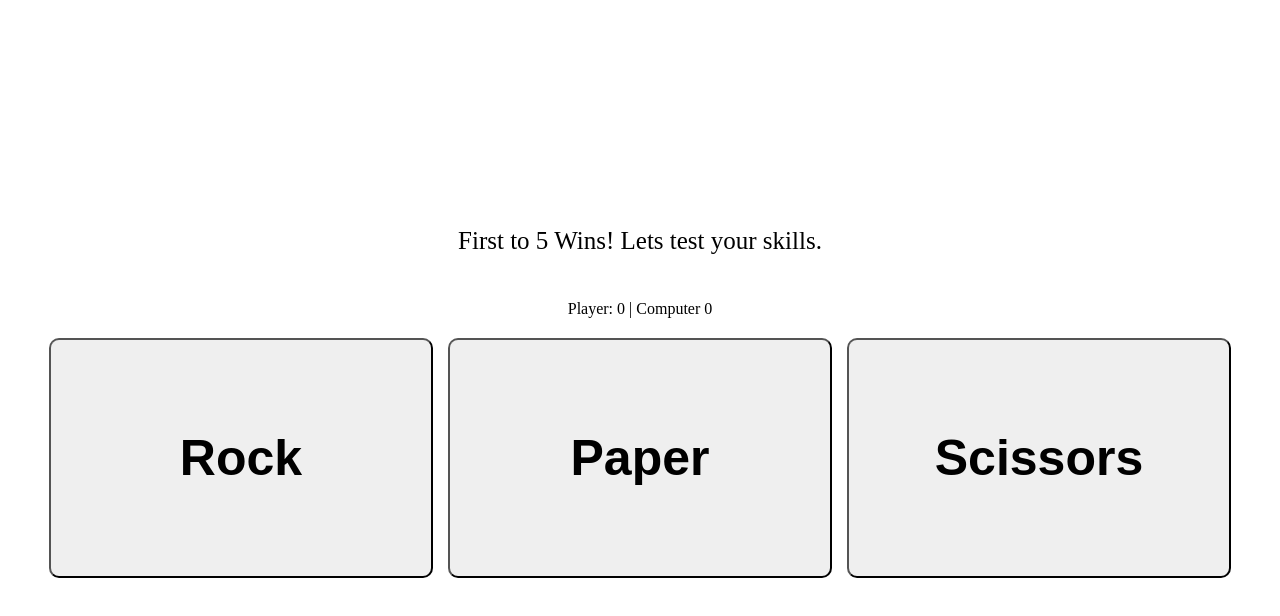
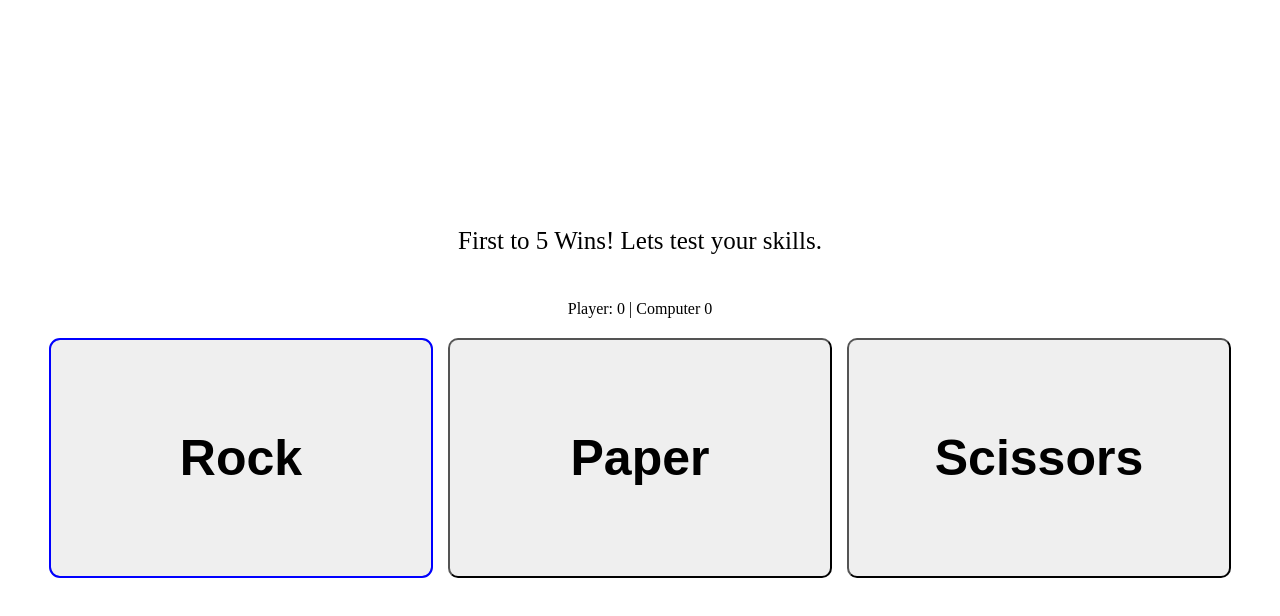
Before and after one commit to TheAstroProject/rock-paper-scissors, a plain HTML site: page index.html in a window 1280 px wide. Both pictures are taken after a click on the button "Rock". Drawn offline with Linux system fonts and the light colour scheme.

Commit message:
fixed varible name cursor as it was wrong

```diff
--- a/style.css
+++ b/style.css
@@ -33,11 +33,11 @@ p {
     cursor: pointer;
 }
 
-.cursor:active {
+.choice:active {
     background: lightgray;
 }
 
-.cursor:focus {
+.choice:focus {
     outline: blue auto 5px;
 }
 
```
